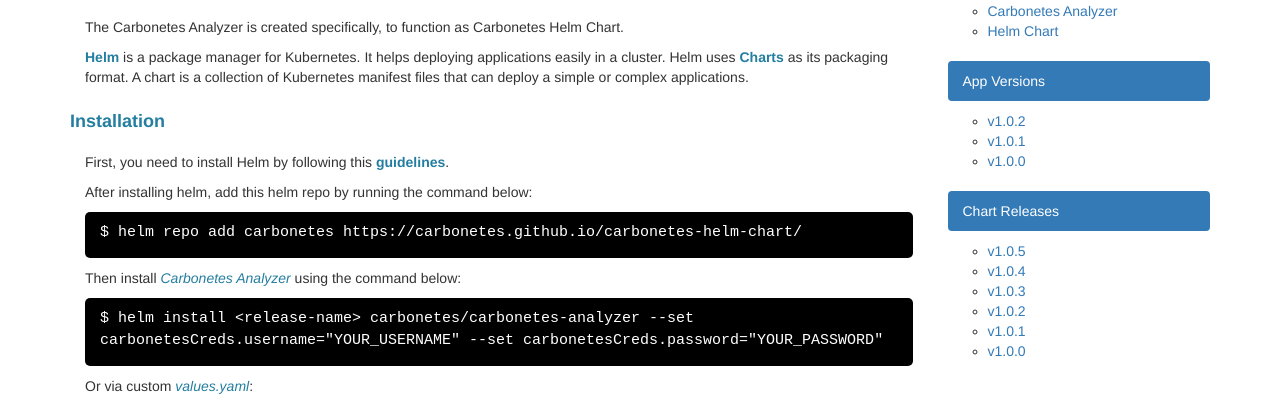
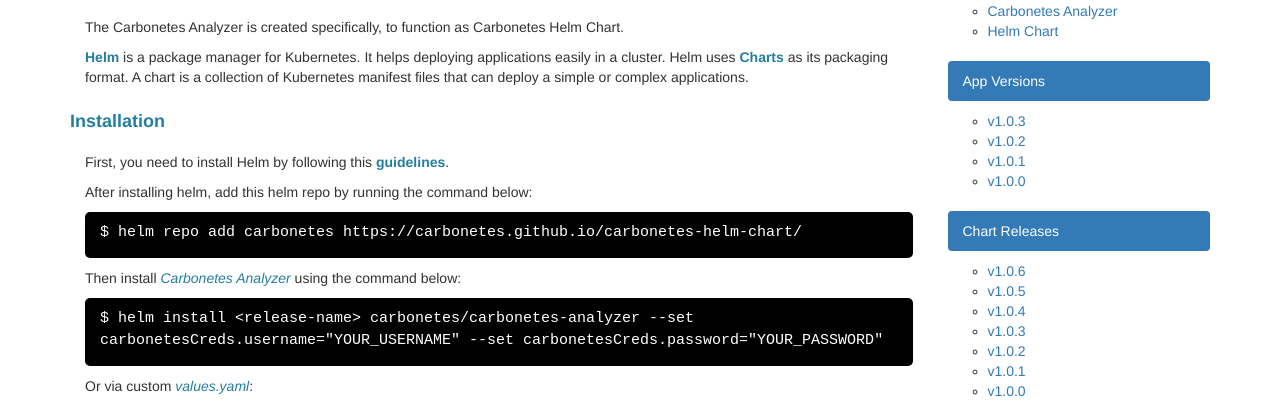
Before and after one commit to carbonetes/carbonetes-helm-chart, a plain HTML site: page docs/index.html in a window 1280 px wide. Shown: the part 330-733 px from the top of the page. Drawn offline with nearby package versions, Linux system fonts and the light colour scheme.

Commit message:
Updated ui to include 1.0.3 update

```diff
--- a/docs/index.html
+++ b/docs/index.html
@@ -215,6 +215,7 @@
           <ul style="margin-top: 20px;" class="nav nav-pills nav-stacked">
             <li class="active"><a href="https://hub.docker.com/repository/docker/carbonetes/carbonetes-analyzer">App Versions</a>
               <ul style="margin-top: 10px;">
+                <li><a href="https://hub.docker.com/layers/168795713/carbonetes/carbonetes-analyzer/1.0.3/images/sha256-1b9b93c9a37f7138c6a6259d20a3cfe254a47b294adc48849008ecbb9917697f?context=explore">v1.0.3</a></li>
                 <li><a href="https://hub.docker.com/layers/152188207/carbonetes/carbonetes-analyzer/1.0.2/images/sha256-e049220524587741992b3f931cce09a376894f5ac5e60a8edeb132d88d6aad81?context=explore">v1.0.2</a></li>
                 <li><a href="https://hub.docker.com/layers/152010038/carbonetes/carbonetes-analyzer/1.0.1/images/sha256-ffce7c543476771f6000f805808caedf80b94152f56d942a888631b045b83ef4?context=explore">v1.0.1</a></li>
                 <li><a href="https://hub.docker.com/layers/151887430/carbonetes/carbonetes-analyzer/1.0.0/images/sha256-ffce7c543476771f6000f805808caedf80b94152f56d942a888631b045b83ef4?context=explore">v1.0.0</a></li>
@@ -225,6 +226,7 @@
           <ul style="margin-top: 20px;" class="nav nav-pills nav-stacked">
             <li class="active"><a href="">Chart Releases</a>
               <ul style="margin-top: 10px;">
+                <li><a href="./packages/carbonetes-analyzer-1.0.5.tgz">v1.0.6</a></li>
                 <li><a href="./packages/carbonetes-analyzer-1.0.5.tgz">v1.0.5</a></li>
                 <li><a href="./packages/carbonetes-analyzer-1.0.4.tgz">v1.0.4</a></li>
                 <li><a href="./packages/carbonetes-analyzer-1.0.3.tgz">v1.0.3</a></li>
```
